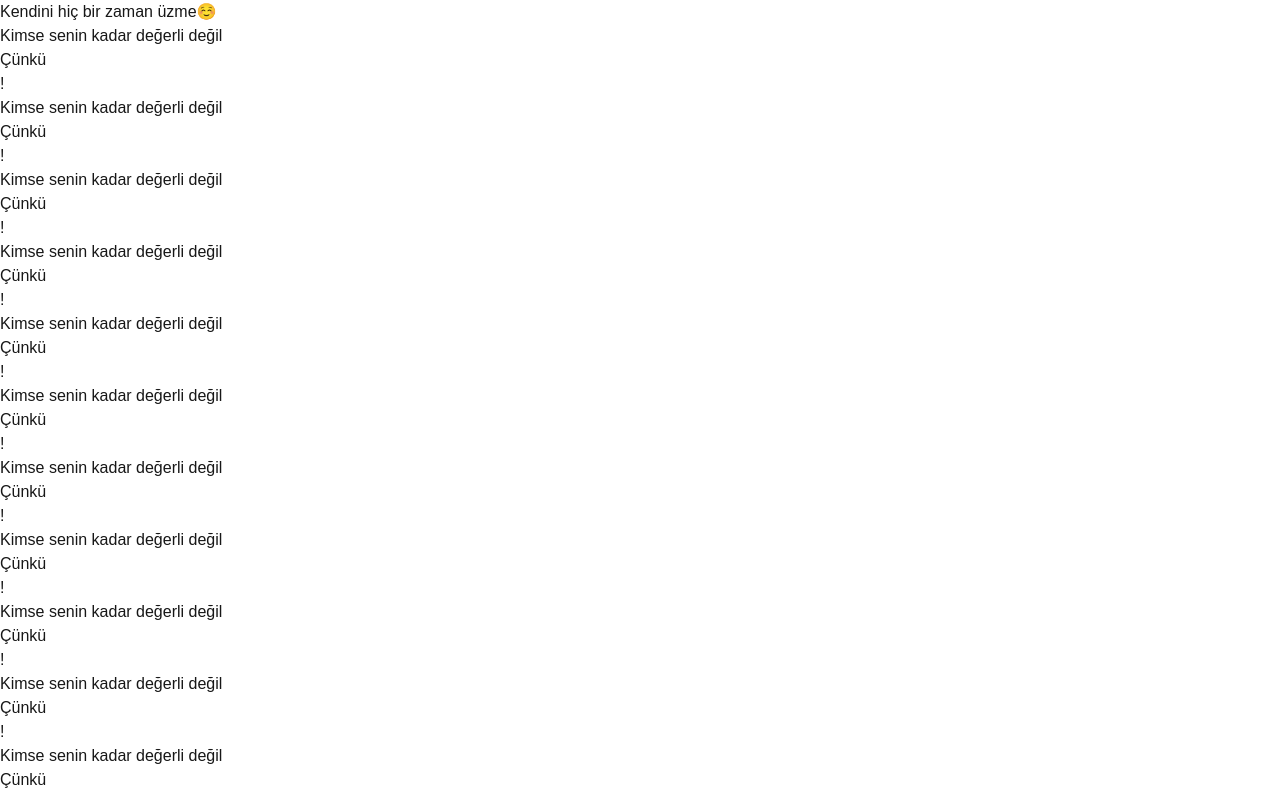
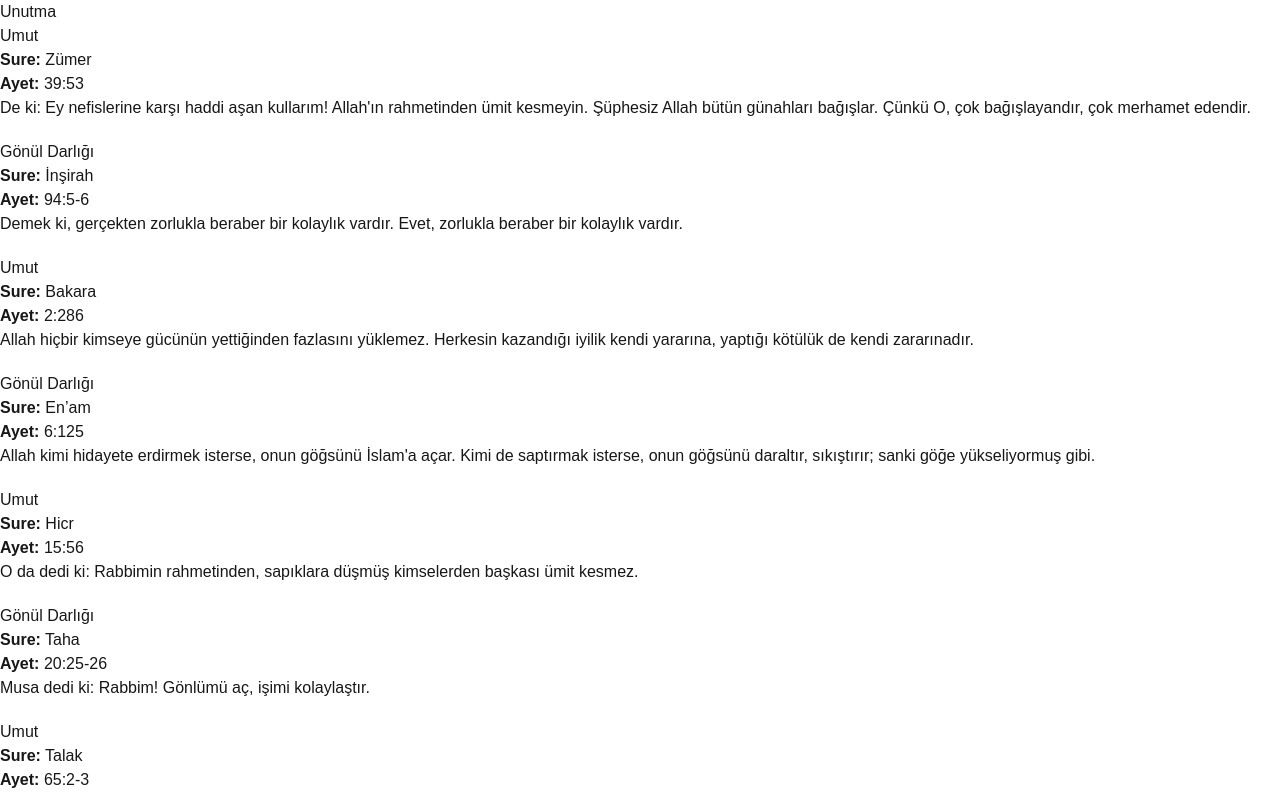
Before and after one commit to bedirhansay/bt, a Next.js app: page / in a window 1280 px wide. Shown: the top 795 px of the page. Built offline with nearby package versions, Linux system fonts and the light colour scheme.

Commit message:
first commit

```diff
--- a/src/app/page.tsx
+++ b/src/app/page.tsx
@@ -1,21 +1,142 @@
 export default function Home() {
-  const list = Array.from({ length: 20 }, (_, index) => `Item ${index + 1}`);
+  const verses = [
+    {
+      topic: 'Umut',
+      surah: 'Zümer',
+      ayah: '39:53',
+      text: "De ki: Ey nefislerine karşı haddi aşan kullarım! Allah'ın rahmetinden ümit kesmeyin. Şüphesiz Allah bütün günahları bağışlar. Çünkü O, çok bağışlayandır, çok merhamet edendir.",
+    },
+    {
+      topic: 'Gönül Darlığı',
+      surah: 'İnşirah',
+      ayah: '94:5-6',
+      text: 'Demek ki, gerçekten zorlukla beraber bir kolaylık vardır. Evet, zorlukla beraber bir kolaylık vardır.',
+    },
+    {
+      topic: 'Umut',
+      surah: 'Bakara',
+      ayah: '2:286',
+      text: 'Allah hiçbir kimseye gücünün yettiğinden fazlasını yüklemez. Herkesin kazandığı iyilik kendi yararına, yaptığı kötülük de kendi zararınadır.',
+    },
+    {
+      topic: 'Gönül Darlığı',
+      surah: 'En’am',
+      ayah: '6:125',
+      text: "Allah kimi hidayete erdirmek isterse, onun göğsünü İslam'a açar. Kimi de saptırmak isterse, onun göğsünü daraltır, sıkıştırır; sanki göğe yükseliyormuş gibi.",
+    },
+    {
+      topic: 'Umut',
+      surah: 'Hicr',
+      ayah: '15:56',
+      text: 'O da dedi ki: Rabbimin rahmetinden, sapıklara düşmüş kimselerden başkası ümit kesmez.',
+    },
+    {
+      topic: 'Gönül Darlığı',
+      surah: 'Taha',
+      ayah: '20:25-26',
+      text: 'Musa dedi ki: Rabbim! Gönlümü aç, işimi kolaylaştır.',
+    },
+    {
+      topic: 'Umut',
+      surah: 'Talak',
+      ayah: '65:2-3',
+      text: "Kim Allah'a karşı gelmekten sakınırsa, Allah ona bir çıkış yolu açar ve onu hiç ummadığı yerden rızıklandırır.",
+    },
+    {
+      topic: 'Gönül Darlığı',
+      surah: 'Bakara',
+      ayah: '2:155-156',
+      text: 'Andolsun, sizi biraz korku, açlık, mallardan, canlardan ve ürünlerden eksiltme ile sınayacağız. Sabredenleri müjdele.',
+    },
+    {
+      topic: 'Umut',
+      surah: 'Yusuf',
+      ayah: '12:87',
+      text: "Allah'ın rahmetinden ümit kesmeyin. Çünkü kâfirler topluluğundan başkası Allah’ın rahmetinden ümit kesmez.",
+    },
+    {
+      topic: 'Gönül Darlığı',
+      surah: 'Şura',
+      ayah: '42:30',
+      text: 'Başınıza gelen herhangi bir musibet, kendi ellerinizin kazandığı şeyler yüzündendir. Bununla beraber Allah çoğunu affeder.',
+    },
+    {
+      topic: 'Umut',
+      surah: 'Hud',
+      ayah: '11:9',
+      text: 'Eğer biz insana rahmetimizi tattırır da sonra onu elinden alırsak, hiç şüphesiz o ümitsiz ve nankör olur.',
+    },
+    {
+      topic: 'Gönül Darlığı',
+      surah: 'Bakara',
+      ayah: '2:45',
+      text: "Sabır ve namazla Allah'tan yardım dileyin. Bu, ancak huşu sahipleri için kolaydır.",
+    },
+    {
+      topic: 'Umut',
+      surah: 'Kehf',
+      ayah: '18:10',
+      text: 'Gençler mağaraya sığındıklarında şöyle dediler: Ey Rabbimiz! Bize tarafından bir rahmet ver ve bize şu işimizde başarı ve kurtuluş nasip et.',
+    },
+    {
+      topic: 'Gönül Darlığı',
+      surah: 'Nahl',
+      ayah: '16:97',
+      text: 'Kim iyi bir iş yaparsa, erkek olsun kadın olsun, ona hoş bir hayat yaşatırız ve mükafatlarını yaptıklarının en güzeliyle veririz.',
+    },
+    {
+      topic: 'Umut',
+      surah: 'Rum',
+      ayah: '30:60',
+      text: 'O halde sabret. Şüphesiz Allah’ın vaadi haktır. Sakın iman etmeyenler seni gevşekliğe düşürmesin.',
+    },
+    {
+      topic: 'Gönül Darlığı',
+      surah: 'Hud',
+      ayah: '11:10',
+      text: 'Eğer insana bir nimet tattırır, sonra da onu çekip alırsak, hiç şüphesiz o, ümitsizliğe düşer ve nankör olur.',
+    },
+    {
+      topic: 'Umut',
+      surah: 'Zuhruf',
+      ayah: '43:13',
+      text: 'Şüphesiz, Rabbiniz gerçekten çok bağışlayıcıdır ve çok merhamet edicidir.',
+    },
+    {
+      topic: 'Gönül Darlığı',
+      surah: 'Tevbe',
+      ayah: '9:51',
+      text: 'De ki: Bizim başımıza, Allah’ın bizim için yazdığından başkası gelmez. O, bizim sahibimizdir. Müminler yalnız Allah’a tevekkül etsinler.',
+    },
+    {
+      topic: 'Umut',
+      surah: 'Nur',
+      ayah: '24:26',
+      text: 'Güzel sözler ve güzel işler, güzel insanlar içindir. Güzel insanlar da güzel işler içindir.',
+    },
+    {
+      topic: 'Gönül Darlığı',
+      surah: 'Bakara',
+      ayah: '2:216',
+      text: 'Sizin hoşlanmadığınız bir şey, sizin için hayırlı olabilir; sizin sevdiğiniz bir şey de sizin için kötü olabilir. Allah bilir, siz bilmezsiniz.',
+    },
+  ];
 
-  console.log(list);
   return (
-    <div className="items-center justify-items-center min-h-screen p-8 text-6xl pb-20 text-center uppercase gap-16 mt-40 sm:p-20 font-[family-name:var(--font-geist-sans)]">
-      Kendini hiç bir zaman üzme☺️
-      <ul>
-        {list.map((e) => (
-          <li key={e}>
-            Kimse senin kadar değerli değil
-            <br />
-            <span>Çünkü</span>
-            <br />
-            <span className="animate-pulse">!</span>
-          </li>
+    <div className="p-8">
+      <h2 className="text-6xl text-center">Unutma</h2>
+      <div>
+        {verses.map((verse, index) => (
+          <div key={index} style={{ marginBottom: '20px' }}>
+            <h2>{verse.topic}</h2>
+            <p>
+              <strong>Sure:</strong> {verse.surah} <br />
+              <strong>Ayet:</strong> {verse.ayah}
+            </p>
+            <blockquote>{verse.text}</blockquote>
+          </div>
         ))}
-      </ul>
+      </div>
     </div>
   );
 }
```
